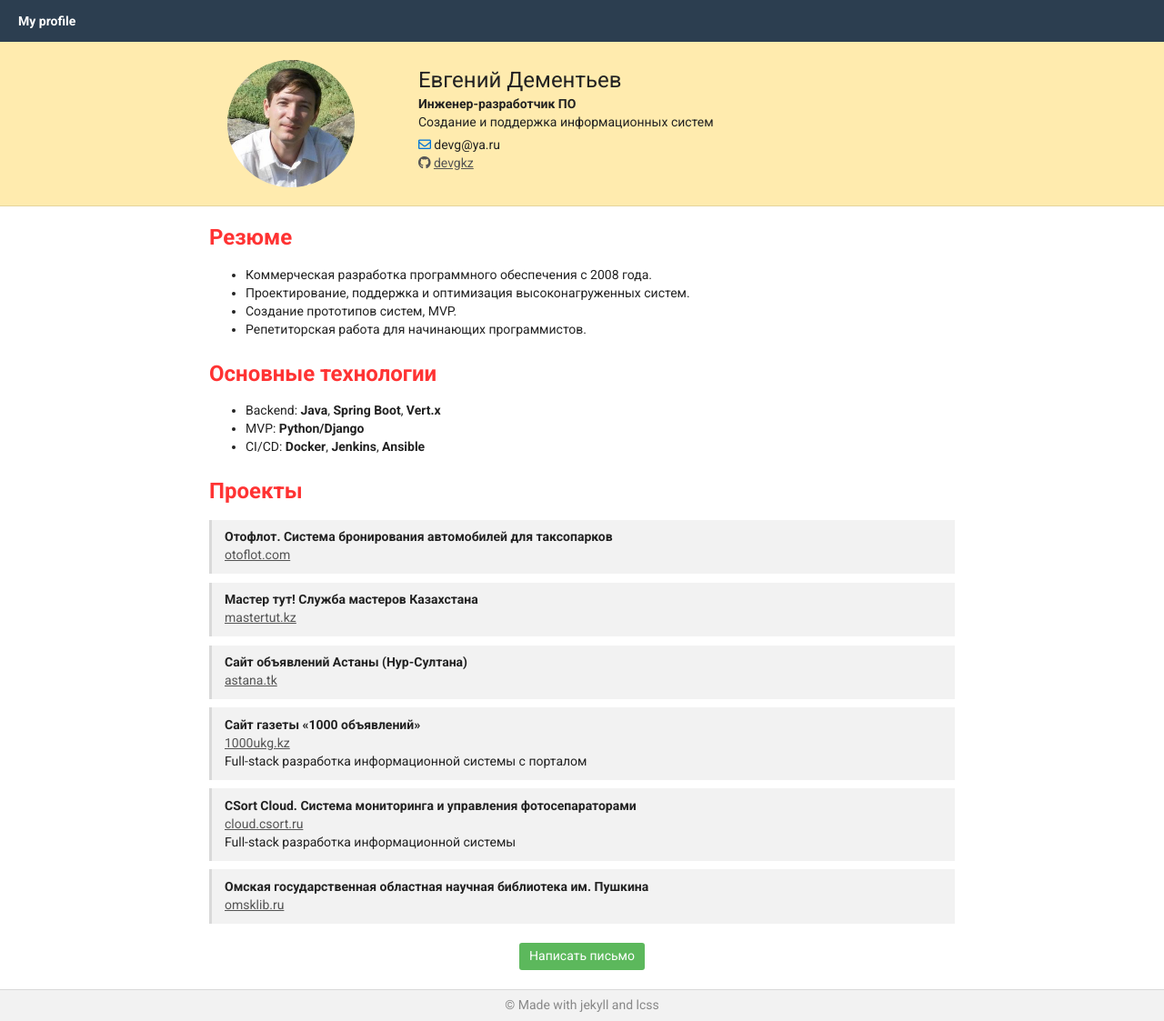
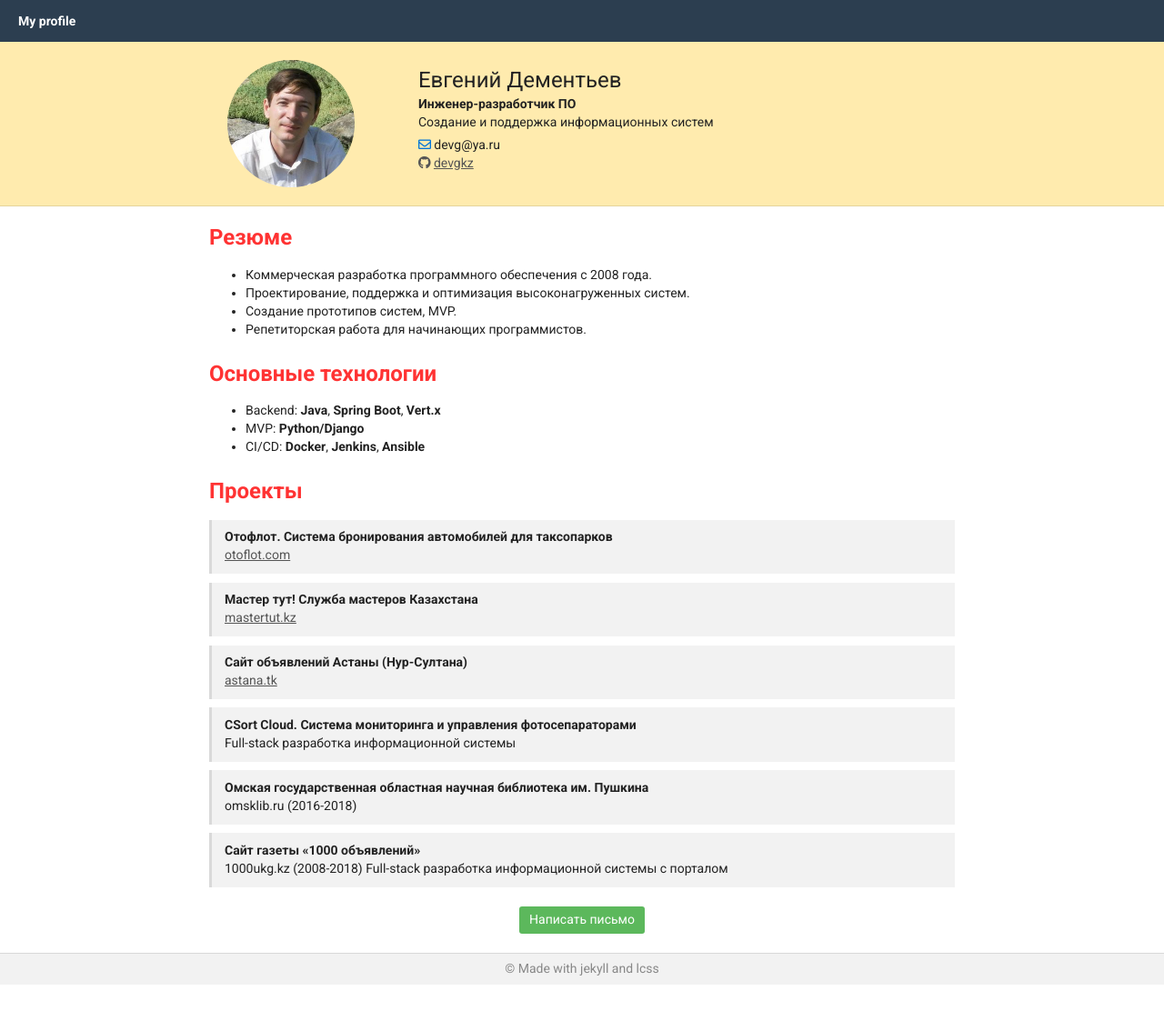
Before and after one commit to devgkz/devgkz.github.io, a Jekyll site: the page built from index.md, in a window 1280 px wide. Shown: the whole page at 91% size. Built offline with Jekyll 4.4.1, drawn with Linux system fonts in a browser that asks for light colours; after the commit the page ends 1083 px from its top, so only the background shows below that.

Commit message:
Update index.md

```diff
--- a/index.md
+++ b/index.md
@@ -28,16 +28,15 @@
 > **Cайт объявлений Астаны (Нур-Султана)**
 > [astana.tk](https://astana.tk/)
 
-> **Сайт газеты «1000 объявлений»**
-> [1000ukg.kz](https://1000ukg.kz/)
-> Full-stack разработка информационной системы с порталом
-
 > **CSort Cloud. Система мониторинга и управления фотосепараторами**
-> [cloud.csort.ru](https://cloud.csort.ru/)
 > Full-stack разработка информационной системы
 
 > **Омская государственная областная научная библиотека им. Пушкина**
-> [omsklib.ru](http://omsklib.ru/)
+> omsklib.ru (2016-2018)
+
+> **Сайт газеты «1000 объявлений»**
+> 1000ukg.kz (2008-2018)
+> Full-stack разработка информационной системы с порталом
 
 
 <div class="mt-4 t-center">
```
